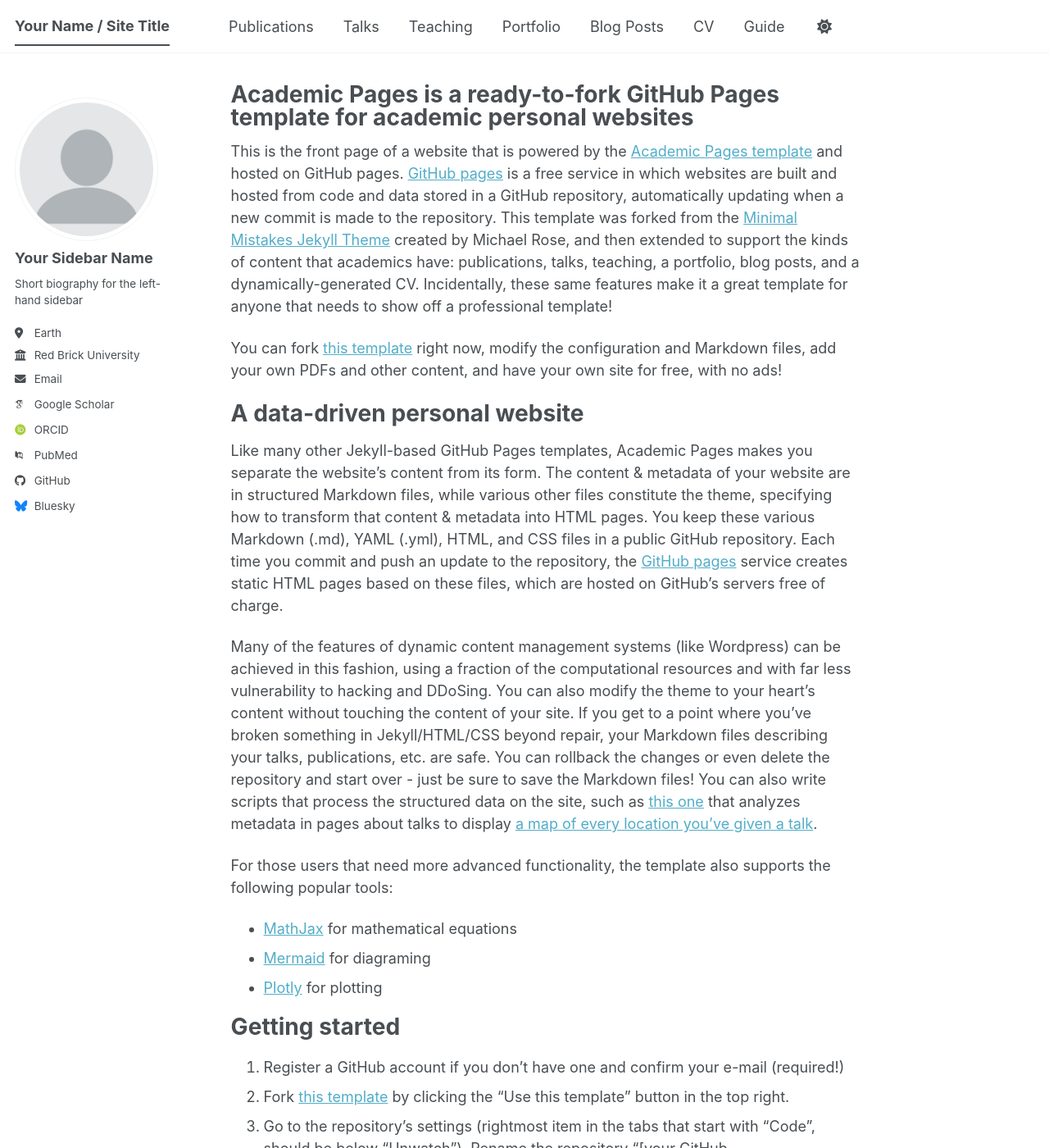
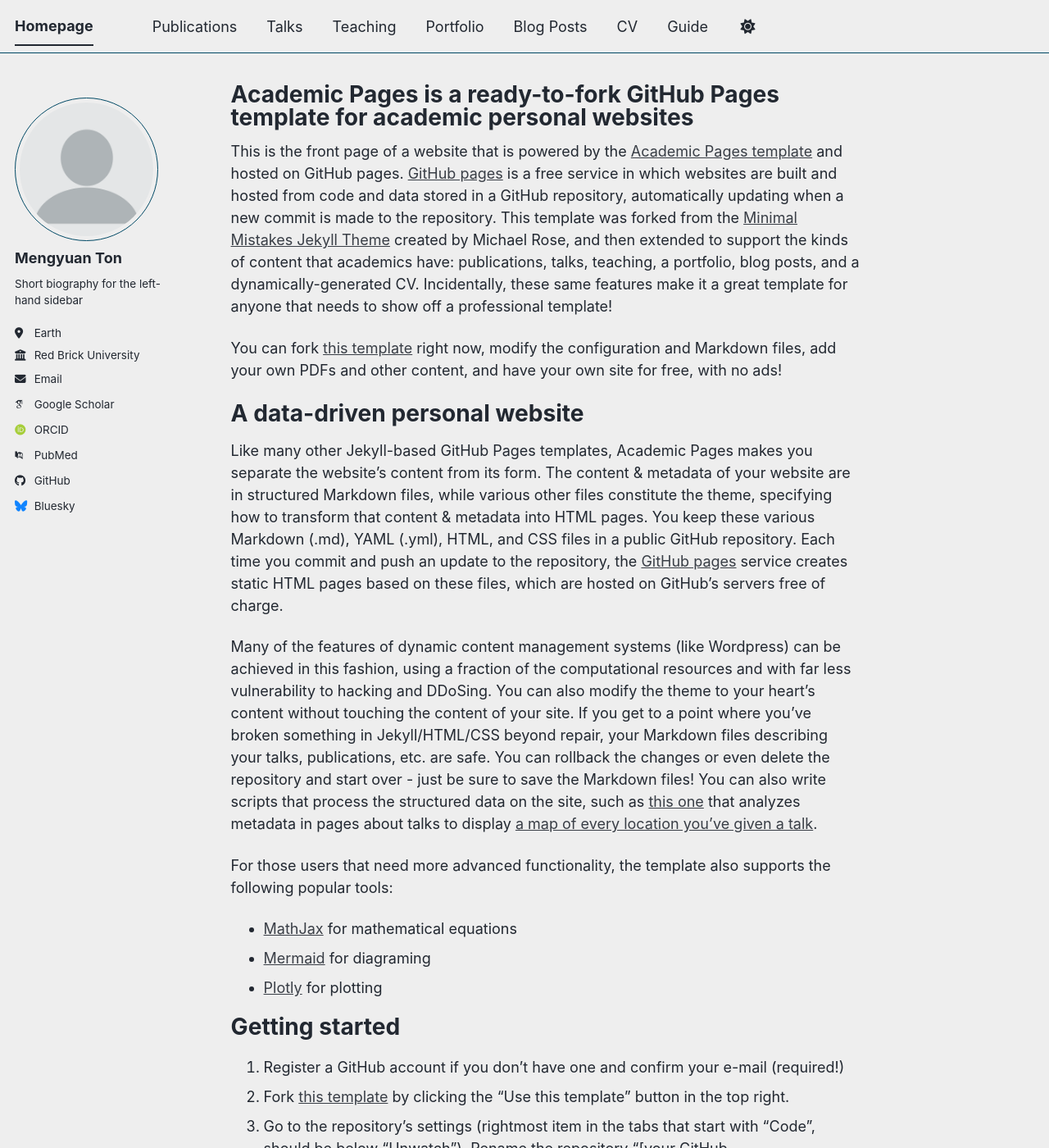
Before and after one commit to MengyuanTon/MengyuanTon.github.io, a Jekyll site: the page built from _pages/about.md, in a window 1280 px wide and 1400 px high. Shown: the whole window at 82% size. Built offline with Jekyll 4.4.1, drawn with Linux system fonts in a browser that asks for light colours; some web fonts are replaced; a script bundle is joined from its source files by our own code; library files that are not in the unit come from our copies; some of the changed text lies outside the part shown.

Commit message:
Update _config.yml

```diff
--- a/_config.yml
+++ b/_config.yml
@@ -8,15 +8,15 @@
 
 # Basic Site Settings
 locale                   : "en-US"
-site_theme               : "default" # The available themes options are "default", "air", "sunrise", "mint", "dirt" and "contrast"
-title                    : "Your Name / Site Title"
+site_theme               : "air" # The available themes options are "default", "air", "sunrise", "mint", "dirt" and "contrast"
+title                    : "Homepage"
 title_separator          : "-"
-name                     : &name "Your Name"
-description              : &description "Your Name's academic portfolio"   # Update this with a general description of your site, this is the default if not overridden by a page
-url                      : https://academicpages.github.io # The base hostname & protocol for your site e.g. "https://[your GitHub username].github.io",
+name                     : &name "Mengyuan Tong"
+description              : &description "Personal academic homepage of Mengyuan Tong"   # Update this with a general description of your site, this is the default if not overridden by a page
+url                      : https://mengyuanton.github.io # The base hostname & protocol for your site e.g. "https://[your GitHub username].github.io",
                                                            # or if you already have some other page hosted on Github then use "https://[your GitHub username].github.io/[Your Repo Name]"
 baseurl                  : "" # the subpath of your site, e.g. "/blog"
-repository               : "academicpages/academicpages.github.io"
+repository               : "MengyuanTon/MengyuanTon.github.io"
 
 # Site Author - The following control what appear as part of the author content on the side bar.
 #               If a field is blank the icon and link will not appear, otherwise it will be shown.
@@ -24,7 +24,7 @@
 author:
   # Biographic information
   avatar           : "profile.png"
-  name             : "Your Sidebar Name"
+  name             : "Mengyuan Ton"
   pronouns         : # example: "she/her"
   bio              : "Short biography for the left-hand sidebar"
   location         : "Earth"
```
